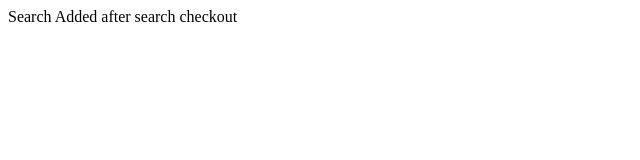
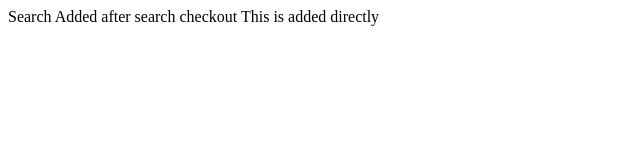
Before and after one commit to shiva0416/splitmate, a plain HTML site: page index.html in a window 1280 px wide. Shown: the whole page, without its empty margins (0-640 px from the left). Drawn offline with Linux system fonts and the light colour scheme.

Commit message:
Update index.html

```diff
--- a/index.html
+++ b/index.html
@@ -1,3 +1,5 @@
 <h1> <h1></h1> Search
 
 Added after search checkout
+
+  This is added directly
```
